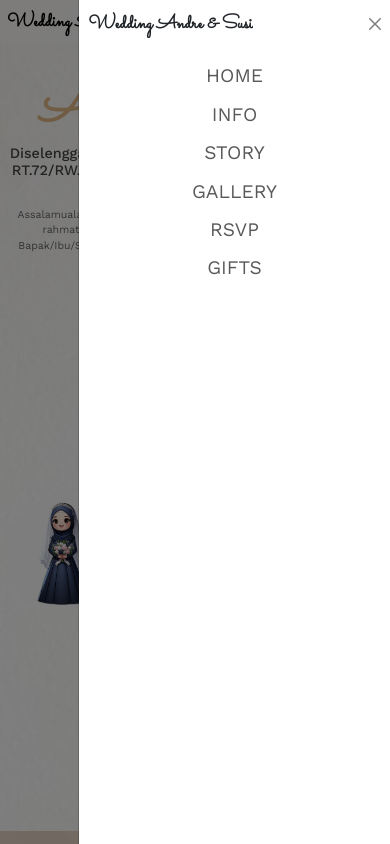
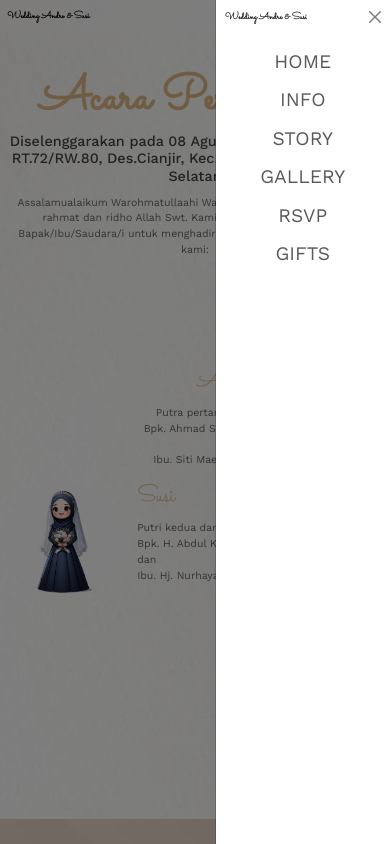
Before and after one commit to rbm-decor/andre.susi, a plain HTML site: page index.html in a window 390 px wide. Both pictures are taken after a click on the button "Toggle navigation". Shown: the part 844-1688 px from the top of the page. Drawn offline with nearby package versions, Linux system fonts and the light colour scheme; some packages are replaced by stand-ins of ours; a script that the page names is missing.

Commit message:
Update style.css

```diff
--- a/style.css
+++ b/style.css
@@ -457,19 +457,19 @@ footer li {
 
   .mynavbar .navbar-brand, .mynavbar .offcanvas-title {
   font-family: 'Sacramento', cursive;
-  font-size: 2rem;
+  font-size: 1rem;
   font-weight: bold;
 }
 
-    .offcanvas-header .offcanvas-title {
-  white-space: nowrap;
+  .offcanvas-title {
+  max-width: 200px;
   overflow: hidden;
   text-overflow: ellipsis;
-  max-width: 70%;
+  white-space: nowrap;
 }
 
     .mynavbar .offcanvas {
-  width: 80vw !important;
+  width: 45vw !important;
   max-width: 320px;
 }
 
```
